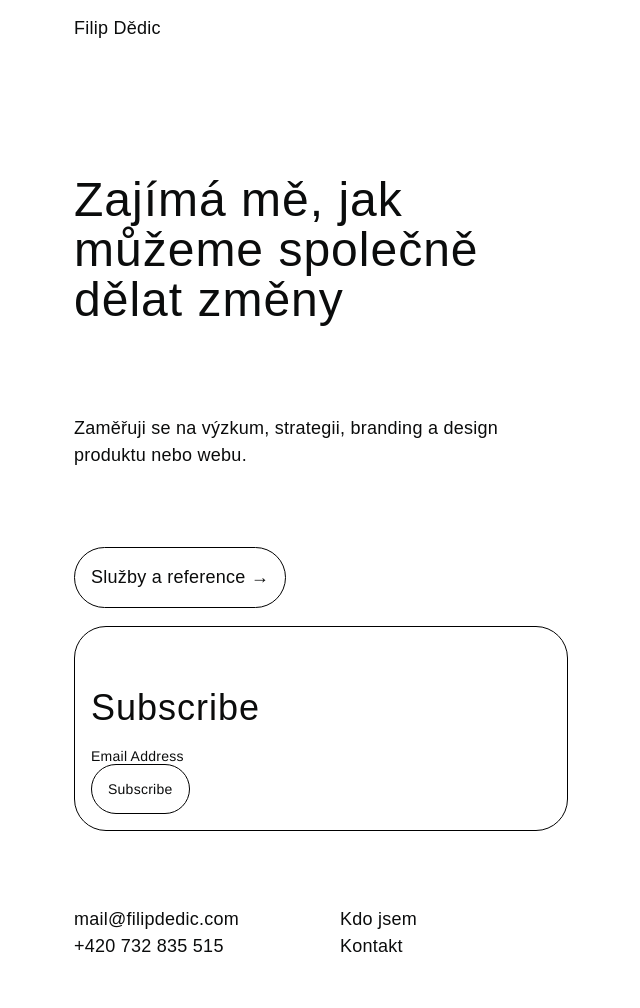
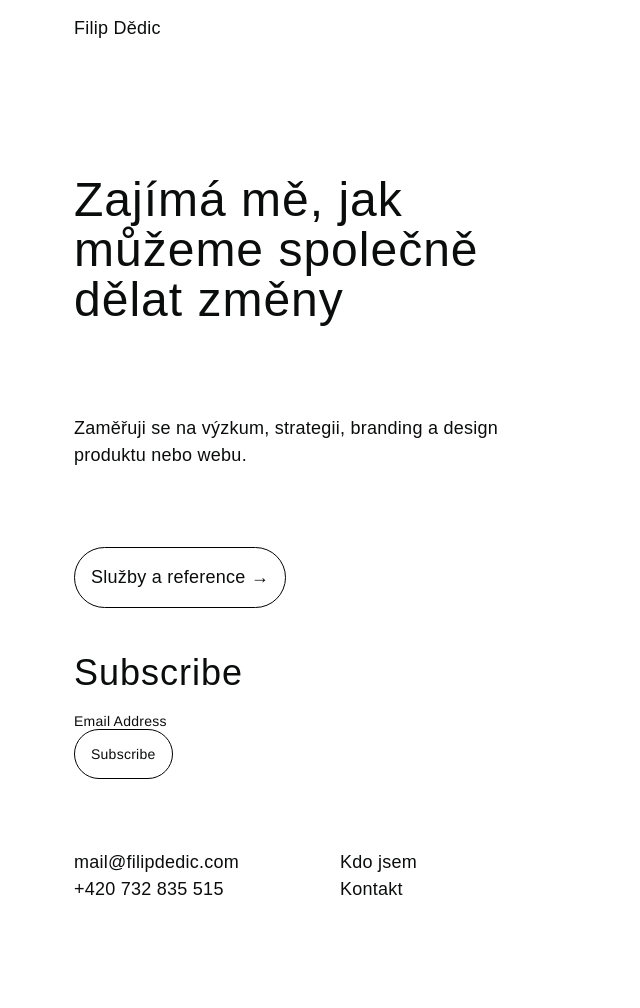
Before and after one commit to fdedic/fdedic.github.io, a Jekyll site: the page built from index.md, in a window 1280 px wide. Shown: the whole page, without its empty margins (186-826 px from the left). Built offline with Jekyll 4.4.1, drawn with Linux system fonts in a browser that asks for light colours; nearby versions of some CDN libraries; some web fonts are replaced; comment, search, counter and statistics services are not loaded; after the commit the page ends 951 px from its top, so only the background shows below that.

Commit message:
Update base.css

```diff
--- a/assets/css/base.css
+++ b/assets/css/base.css
@@ -657,13 +657,27 @@
 
 /* Form */
 
-.form-label, #mc_embed_signup {
+#mc_embed_signup {
+  background: white;
+  font-family: "raptor-regular", HelveticaNeue-Medium, Arial, sans-serif;
+  font-weight: 400;
+  letter-spacing: 0.25px;
+  -webkit-font-smoothing: antialiased;
+  font-size: 18px;
+  line-height: 1.5;
+  text-transform: none;
+  color: #0b0c0c;
+  word-spacing: 0;
+
+}
+
+.form-label {
 display: block;
 color: #0b0c0c;
 margin-bottom: 5px;
 }
 
-.form-control, #mc_embed_signup {
+.form-control {
 text-transform: none;
 width: 100%;
 -webkit-box-sizing: border-box;
@@ -700,7 +714,7 @@
 
 /* Button */
 
-.button, #mc_embed_signup {
+.button {
     cursor: pointer;
     display: -moz-inline-stack;
     display: inline-block;
```
